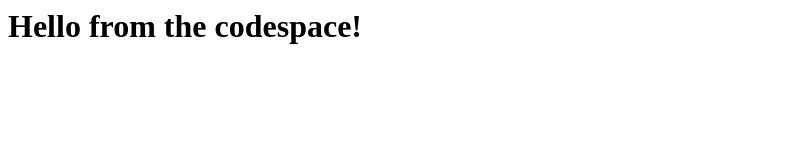
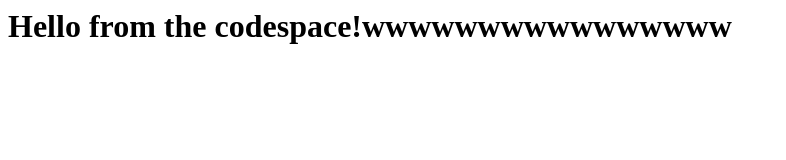
Before and after one commit to w1259980480/skills-code-with-codespaces, a plain HTML site: page index.html in a window 1280 px wide. Shown: the whole page, without its empty margins (0-786 px from the left). Drawn offline with Linux system fonts and the light colour scheme.

Commit message:
Update index.html

```diff
--- a/index.html
+++ b/index.html
@@ -1,3 +1,3 @@
 <html>
-  <h1>Hello from the codespace!</h1>
+  <h1>Hello from the codespace!wwwwwwwwwwwwwwww</h1>
 </html>
```
